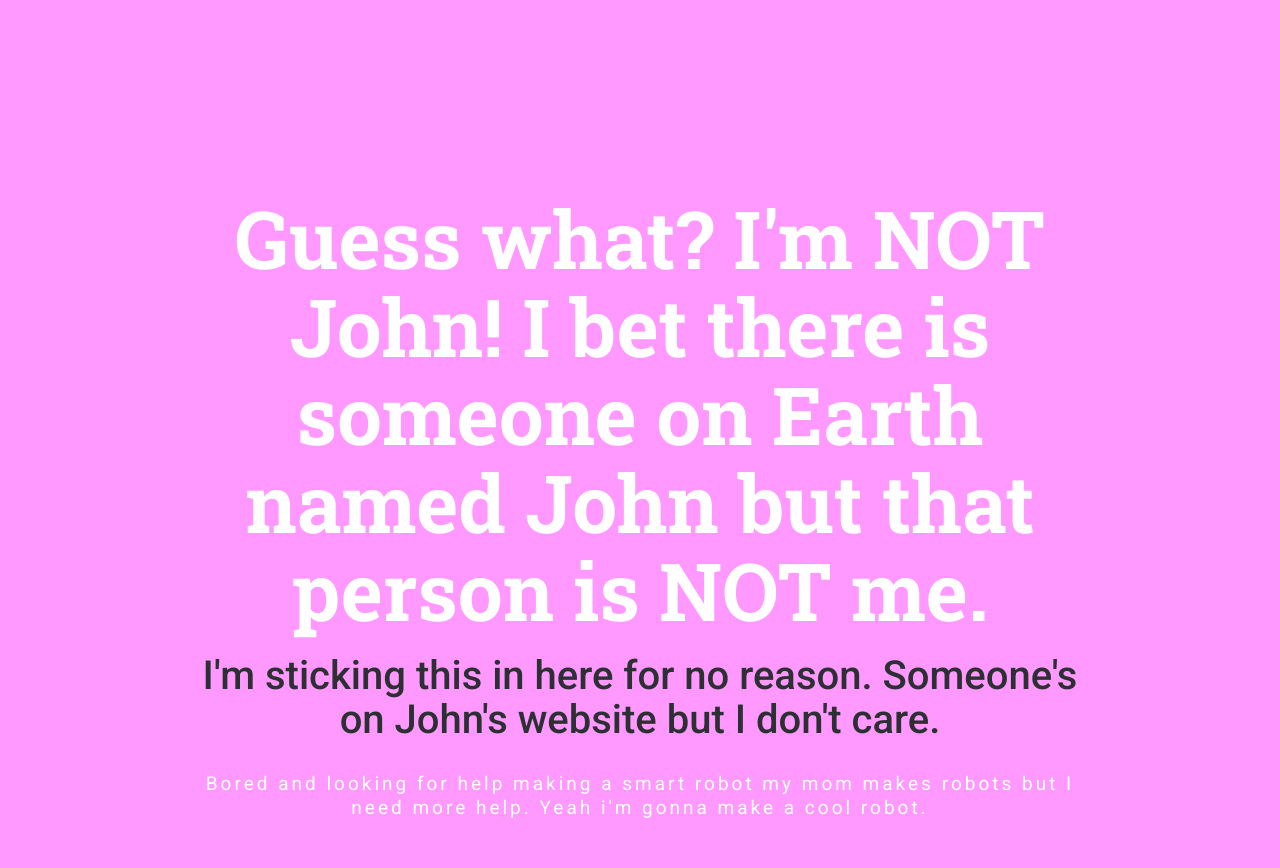
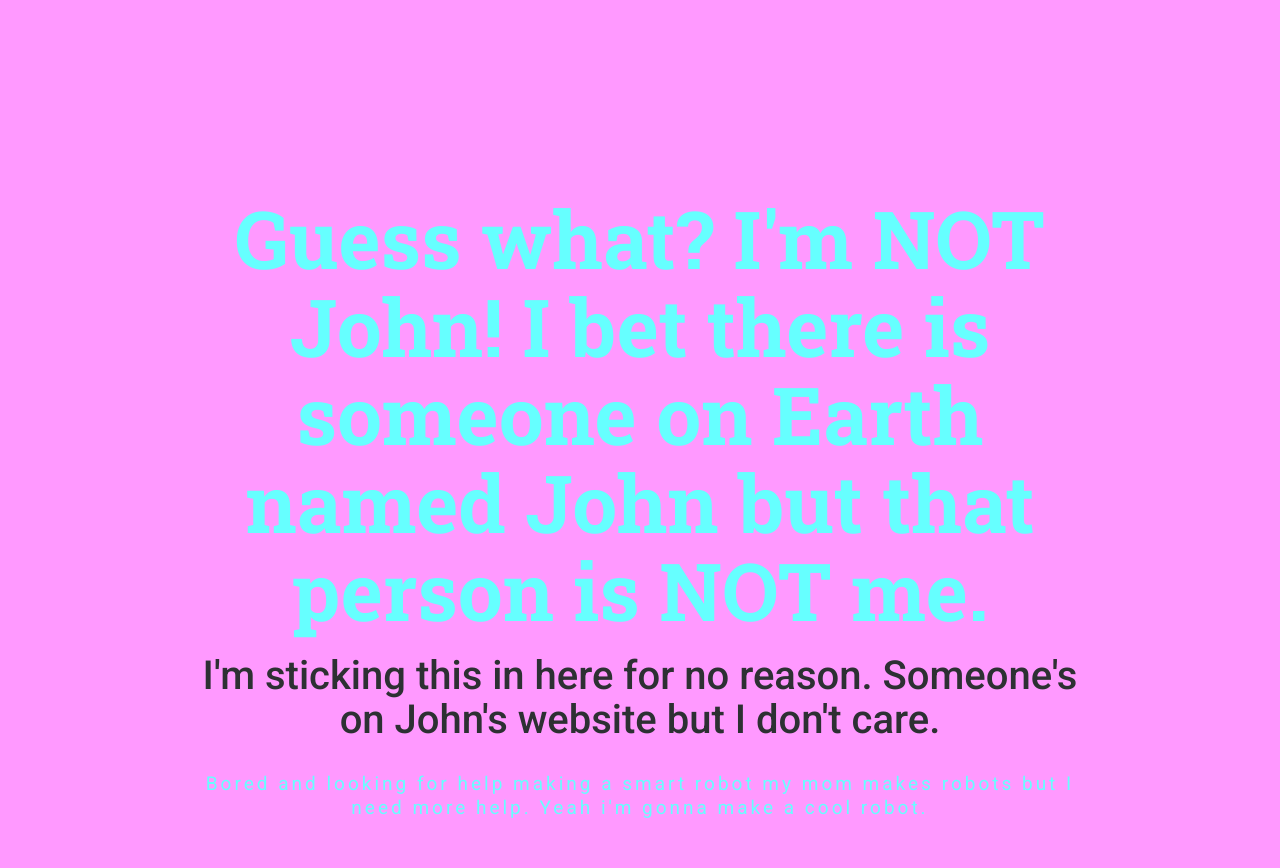
Before and after one commit to GWC-UIUC/roseb, a plain HTML site: page index.html in a window 1280 px wide. Shown: the part 84-952 px from the top of the page. Drawn offline with nearby package versions, Linux system fonts and the light colour scheme.

Commit message:
changed more colors

```diff
--- a/css/main.css
+++ b/css/main.css
@@ -305,13 +305,13 @@ ul li {
 	padding-top: 28%;
 }
 .banner-text h1 {
-	color: #fff;
+	color: #66ffff;
 	font-family: "Roboto Slab", sans-serif;
 	font-size: 80px;
 	font-weight: 700;
 }
 .banner-text p {
-	color: #fff;
+	color: #66ffff;
 	font-size: 19px;
 	font-weight: 400;
 	letter-spacing: 3px;
```
